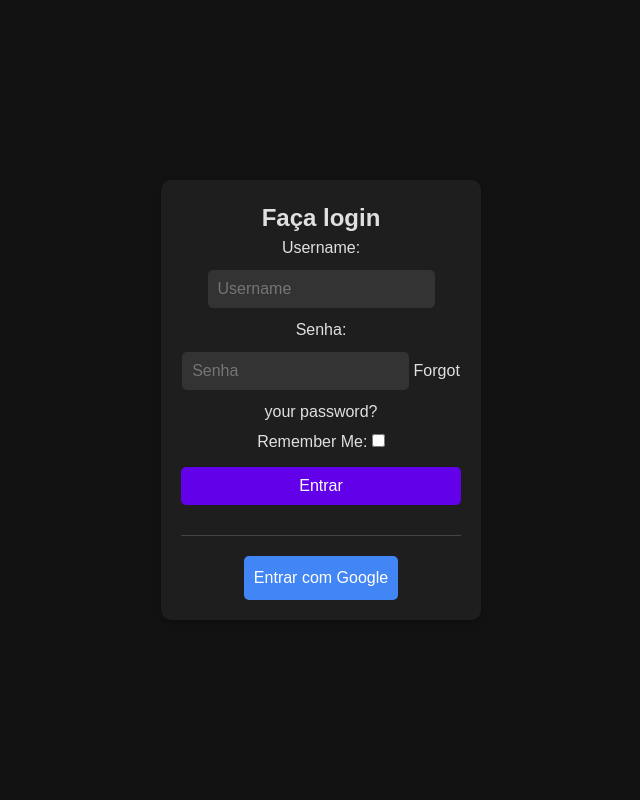
After one commit to WellingtonFR/ChatBot, a Django app: page /accounts/login/ in a window 1280 px wide. The commit adds this page. Shown: the whole page, without its empty margins (319-959 px from the left). Run offline with Django 4.2, Linux system fonts and the light colour scheme; some libraries are stand-ins or nearby versions.

Commit message:
Adiciona login com o google provider e arquivos para subir imagem com docker

```diff
--- /dev/null
+++ b/chatgpt_project/chatgpt_project/templates/account/login.html
@@ -0,0 +1,85 @@
+{% extends 'base.html' %}
+{% load socialaccount %}
+
+{% block content %}
+  <div class="login-container">
+    <h2>Faça login</h2>
+    <form method="post" action="{% url 'account_login' %}">
+      {% csrf_token %}
+      {{ form.as_p }}
+      <button type="submit">Entrar</button>
+    </form>
+
+    <hr />
+
+    <a href="{% provider_login_url 'google' %}" class="google-login-btn">Entrar com Google</a>
+  </div>
+
+  <style>
+    body {
+      background-color: #121212;
+      color: #e0e0e0;
+      font-family: Arial, sans-serif;
+    }
+
+    .login-container {
+      text-align: center;
+      margin: 50px auto;
+      width: 320px;
+      padding: 20px;
+      border-radius: 10px;
+      background-color: #1e1e1e;
+      box-shadow: 0 4px 8px rgba(0, 0, 0, 0.2);
+    }
+
+    form {
+      display: flex;
+      flex-direction: column;
+    }
+
+    input,
+    button {
+      padding: 10px;
+      margin: 10px 0;
+      border: none;
+      border-radius: 5px;
+      font-size: 16px;
+    }
+
+    input {
+      background-color: #333;
+      color: white;
+    }
+
+    button {
+      background-color: #6200ea;
+      color: white;
+      cursor: pointer;
+    }
+
+    button:hover {
+      background-color: #3700b3;
+    }
+
+    .google-login-btn {
+      display: inline-block;
+      padding: 10px;
+      border-radius: 5px;
+      background-color: #4285f4;
+      color: white;
+      text-decoration: none;
+      font-size: 16px;
+      transition: background 0.3s;
+    }
+
+    .google-login-btn:hover {
+      background-color: #357ae8;
+    }
+
+    hr {
+      border: none;
+      border-top: 1px solid #444;
+      margin: 20px 0;
+    }
+  </style>
+{% endblock %}
--- a/chatgpt_project/chatgpt_project/urls.py
+++ b/chatgpt_project/chatgpt_project/urls.py
@@ -1,7 +1,10 @@
 from django.contrib import admin
 from django.urls import path, include
 
+from .views import google_login_view
+
 urlpatterns = [
     path("admin/", admin.site.urls),
-    path("chat/", include("chat.urls")),
+    path("", include("chat.urls")),
+    path('accounts/', include('allauth.urls')),
 ]
--- a/chatgpt_project/static/css/globals.css
+++ b/chatgpt_project/static/css/globals.css
@@ -6,19 +6,17 @@
 
 html,
 body {
-  height: 100%;
+  height: 100vh;
   font-family: Arial, sans-serif;
   line-height: 1.5;
   color: #333;
+  background-color: #121212;
 }
 
 body {
-  background-color: #121212;
   display: flex;
   justify-content: center;
   align-items: center;
-  height: 100vh;
-  margin: 0;
 }
 
 a {
```
Also changed, not shown: chatgpt_project/chat/static/css/styles.css (+25 -8 lines), chatgpt_project/chat/templates/chat/chat.html (+12 -7 lines), chatgpt_project/chat/views.py (+30 -5 lines), chatgpt_project/chatgpt_project/settings.py (+45 -9 lines), chatgpt_project/chatgpt_project/templates/socialaccount/login.html (added, +76 -0 lines), chatgpt_project/chatgpt_project/views.py (added, +9 -0 lines), chatgpt_project/docker-compose.yml (added, +30 -0 lines), chatgpt_project/requirements.txt (+24 -0 lines), chatgpt_project/chatgpt_project/templates/account/logout.html (added), chatgpt_project/chatgpt_project/templates/account/signup.html (added), chatgpt_project/chatgpt_project/templates/base.html (renamed from chatgpt_project/templates/base.html), 1 other file.
